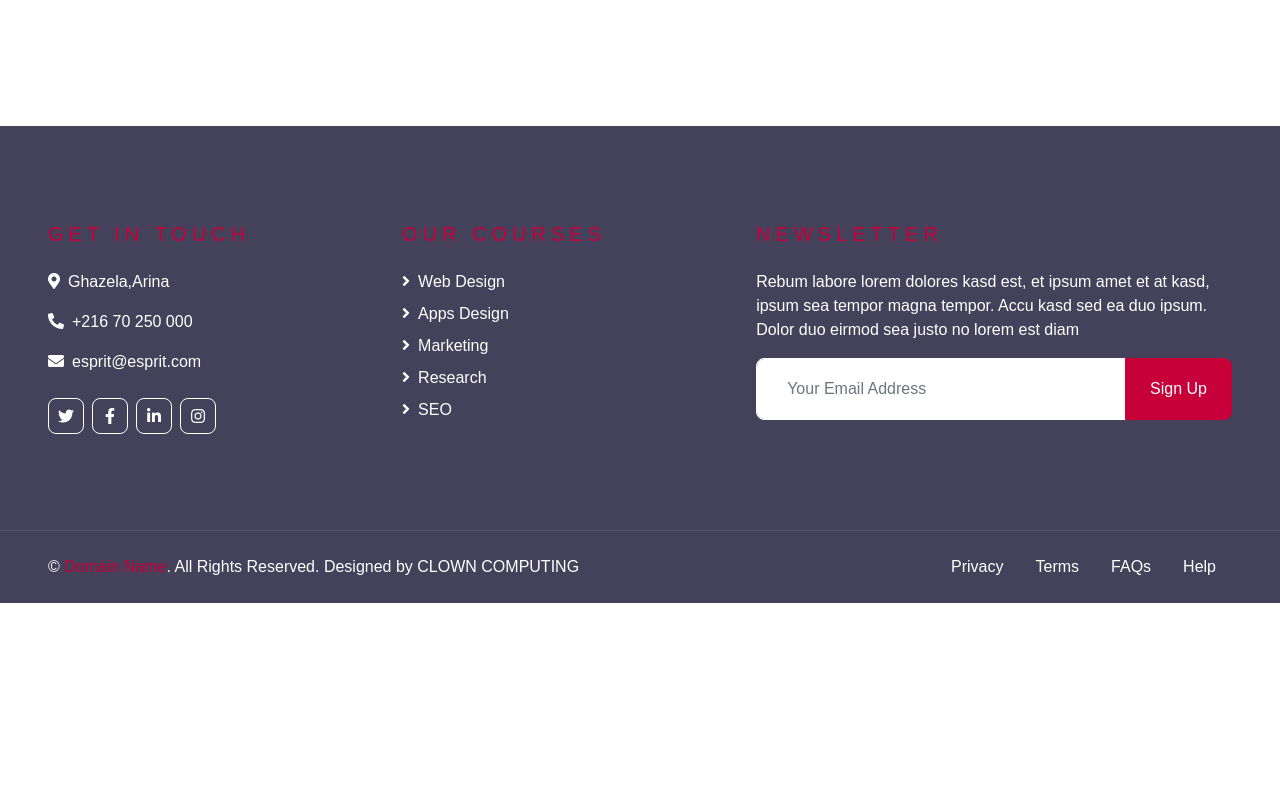
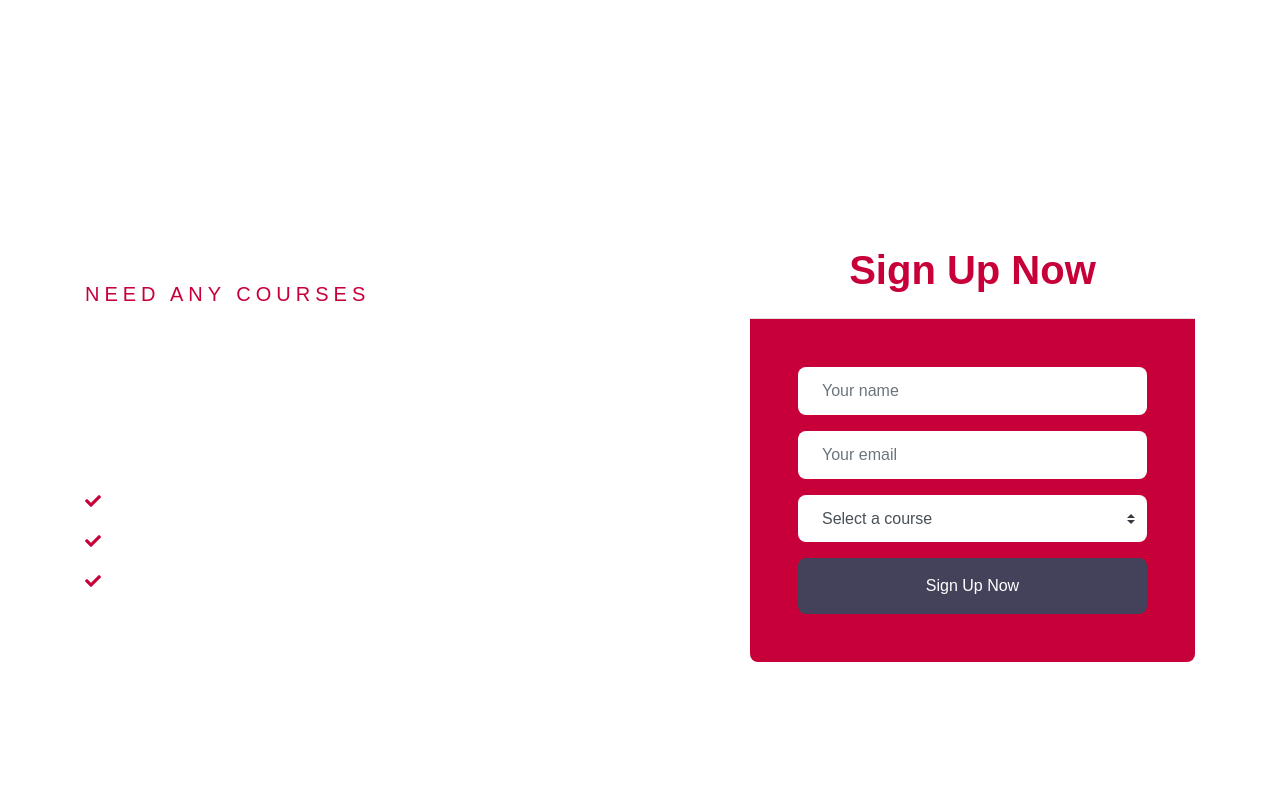
Before and after one commit to nada-elouedi/pi_angular, an Angular app: page /assignment in a window 1280 px wide. Shown: the part 580-1380 px from the top of the page. Before the commit the page ends 1183 px from the top, so only its background shows below. Built offline with nearby package versions, Linux system fonts and the light colour scheme; no server answers.

Commit message:
delete assignment

```diff
--- a/src/app/layout/components/nada/list-assignment/list-assignment.component.html
+++ b/src/app/layout/components/nada/list-assignment/list-assignment.component.html
@@ -77,6 +77,9 @@
                                     <i class="fas fa-link text-primary mr-2"></i>
                                     <small>{{ assignment.link }}</small>
                                 </h6>
+                                <button class="btn btn-danger"
+                                    (click)="deleteAssignment(assignment.uuid)">Delete</button>
+
                             </div>
                         </div>
                     </div>
@@ -87,6 +90,63 @@
     </div>
 
     <!-- Courses End -->
+    <!-- Registration Start -->
+    <div class="container-fluid bg-registration py-5" style="margin: 90px 0;">
+        <div class="container py-5">
+            <div class="row align-items-center">
+                <div class="col-lg-7 mb-5 mb-lg-0">
+                    <div class="mb-4">
+                        <h5 class="text-primary text-uppercase mb-3" style="letter-spacing: 5px;">Need Any Courses</h5>
+                        <h1 class="text-white">30% Off For New Students</h1>
+                    </div>
+                    <p class="text-white">Invidunt lorem justo sanctus clita. Erat lorem labore ea, justo dolor lorem
+                        ipsum ut sed eos,
+                        ipsum et dolor kasd sit ea justo. Erat justo sed sed diam. Ea et erat ut sed diam sea ipsum est
+                        dolor</p>
+                    <ul class="list-inline text-white m-0">
+                        <li class="py-2"><i class="fa fa-check text-primary mr-3"></i>Labore eos amet dolor amet diam
+                        </li>
+                        <li class="py-2"><i class="fa fa-check text-primary mr-3"></i>Etsea et sit dolor amet ipsum</li>
+                        <li class="py-2"><i class="fa fa-check text-primary mr-3"></i>Diam dolor diam elitripsum vero.
+                        </li>
+                    </ul>
+                </div>
+                <div class="col-lg-5">
+                    <div class="card border-0">
+                        <div class="card-header bg-light text-center p-4">
+                            <h1 class="m-0">Sign Up Now</h1>
+                        </div>
+                        <div class="card-body rounded-bottom bg-primary p-5">
+                            <form>
+                                <div class="form-group">
+                                    <input type="text" class="form-control border-0 p-4" placeholder="Your name"
+                                        required="required" />
+                                </div>
+                                <div class="form-group">
+                                    <input type="email" class="form-control border-0 p-4" placeholder="Your email"
+                                        required="required" />
+                                </div>
+                                <div class="form-group">
+                                    <select class="custom-select border-0 px-4" style="height: 47px;">
+                                        <option selected>Select a course</option>
+                                        <option value="1">Course 1</option>
+                                        <option value="2">Course 1</option>
+                                        <option value="3">Course 1</option>
+                                    </select>
+                                </div>
+                                <div>
+                                    <button class="btn btn-dark btn-block border-0 py-3" type="submit">Sign Up
+                                        Now</button>
+                                </div>
+                            </form>
+                        </div>
+                    </div>
+                </div>
+            </div>
+        </div>
+    </div>
+    <!-- Registration End -->
+
 
 </body>
 
--- a/src/app/layout/components/nada/list-assignment/list-assignment.component.ts
+++ b/src/app/layout/components/nada/list-assignment/list-assignment.component.ts
@@ -41,6 +41,20 @@ export class ListAssignmentComponent implements OnInit {
   }
 
 
+  deleteAssignment(uuid: number) {
+    this.service.deleteAssignment(uuid).subscribe(
+      () => {
+        console.log(`Assignment with ID ${uuid} deleted successfully.`);
+
+        // Remove the deleted assignment from the data array
+        this.data = this.data.filter((assignment: any) => assignment.uuid !== uuid);
+      },
+      (error) => {
+        console.error(`Error deleting assignment with ID ${uuid}:`, error);
+      }
+    );
+  }
+
 
   search() {
     if (this.searchTitle.trim() !== '') {
--- a/src/app/services/assignment-service.service.ts
+++ b/src/app/services/assignment-service.service.ts
@@ -24,7 +24,9 @@ export class AssignmentServiceService {
 
     return this._httpClient.get<any[]>('http://localhost:3000/assignments/search?title=' + searchTitle);
   }
-
+  deleteAssignment(id: number): Observable<void> {
+    return this._httpClient.delete<void>(`http://localhost:3000/assignments/delete/${id}`);
+  }
 
 
 }
```
